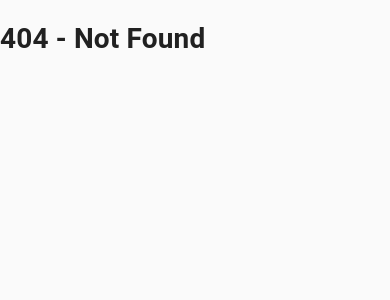
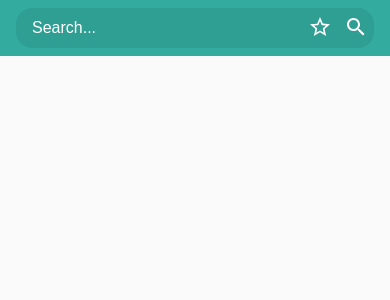
Before and after one commit to luknp/react-ts-ecommerce, a React (Create React App) app: page /products/list in a window 390 px wide. Before the commit this address had no page. Shown: the top 300 px of the page. Built offline with nearby package versions, Linux system fonts and the light colour scheme.

Commit message:
feat: add MobileHeader, ProductsList init

```diff
--- a/src/Routes.tsx
+++ b/src/Routes.tsx
@@ -2,6 +2,7 @@ import React from 'react';
 import Dashboard from 'pages/Dashboard';
 import { Switch, Route, Redirect } from 'react-router-dom';
 import NotFoundPage from 'pages/NotFound';
+import ProductsList from 'pages/ProductsList';
 
 function Routes() {
   return (
@@ -9,8 +10,11 @@ function Routes() {
       <Route exact path='/app'>
         <Dashboard />
       </Route>
+      <Route exact path='/products/list'>
+        <ProductsList />
+      </Route>
       <Route exact path='/'>
-        <Redirect to='/app' />
+        <Redirect to='/products/list' />
       </Route>
       <Route>
         <NotFoundPage />
--- /dev/null
+++ b/src/components/Header/MobileHeader/MobileHeader.tsx
@@ -0,0 +1,89 @@
+import React, { useState, useRef, FormEvent, ChangeEvent } from 'react';
+import {
+  Menu as MenuIcon,
+  MailOutline as MailIcon,
+  NotificationsNone as NotificationsIcon,
+  Person as AccountIcon,
+  Search as SearchIcon,
+  Send as SendIcon,
+  ArrowBack as ArrowBackIcon,
+  Brightness4 as Brightness4Icon,
+} from '@material-ui/icons';
+
+import { useHistory, useLocation } from 'react-router-dom';
+import ArrowBackIosIcon from '@material-ui/icons/ArrowBackIos';
+import StarBorderIcon from '@material-ui/icons/StarBorder';
+import ClearIcon from '@material-ui/icons/Clear';
+import './style.scss';
+
+export default function MobileHeader() {
+  const [isSearch, setIsSearch] = useState(false);
+  const [isTyping, setIsTyping] = useState(false);
+  const history = useHistory();
+  const inputElement = useRef<HTMLInputElement>(null);
+  const { pathname, search } = useLocation();
+  const [searchPhrase, setSearchPhrase] = useState('');
+
+  let isArrowBack = false;
+  if (isSearch || pathname !== '/products/list') {
+    isArrowBack = true;
+  }
+  const handleInputOnlick = () => {
+    history.push(`/app/shop/search`);
+    setIsSearch(true);
+    setIsTyping(true);
+  };
+
+  const handleInputOchange = (e: ChangeEvent<HTMLInputElement>) => {
+    setSearchPhrase(e.target.value);
+  };
+  function handleSubmit(e: FormEvent<HTMLFormElement>) {
+    setIsTyping(false);
+    setIsSearch(false);
+    // const newFilterParams = JSON.parse(JSON.stringify(filtersParams));
+    // newFilterParams['search'] = searchPhrase;
+    e.preventDefault();
+    inputElement?.current?.blur();
+  }
+
+  function handleClearInput() {
+    // inputElement?.current?.value = ''; //Invalid left-hand side in assignment expression?
+    inputElement?.current?.focus();
+  }
+
+  function handleBack() {
+    setIsTyping(false);
+    setIsSearch(false);
+    history.goBack();
+  }
+
+  return (
+    <div className='mobile-search-header-container'>
+      <form className='search-container' onSubmit={handleSubmit}>
+        {isArrowBack && <ArrowBackIosIcon onClick={handleBack} />}
+        <input
+          id='auto'
+          onClick={handleInputOnlick}
+          autoComplete='off'
+          placeholder='Search...'
+          className='search-input'
+          value={searchPhrase}
+          onChange={handleInputOchange}
+          ref={inputElement}
+        />
+        {isTyping ? (
+          <button type='button' className='favorite-button' onClick={handleClearInput} value='Cancel'>
+            <ClearIcon />
+          </button>
+        ) : (
+          <button className='favorite-button'>
+            <StarBorderIcon />
+          </button>
+        )}
+        <button type='submit' className='search-button'>
+          <SearchIcon />
+        </button>
+      </form>
+    </div>
+  );
+}
--- /dev/null
+++ b/src/components/Header/MobileHeader/index.ts
@@ -0,0 +1,2 @@
+import MobileHeader from './MobileHeader';
+export default MobileHeader;
--- /dev/null
+++ b/src/components/Header/MobileHeader/style.scss
@@ -0,0 +1,45 @@
+.mobile-search-header-container {
+  width: 100vw;
+  position: fixed;
+  background-color: var(--color-primary-light);
+  .search-container {
+    display: flex;
+    justify-content: center;
+    align-items: center;
+    border-radius: 1rem;
+    margin: 0.5rem 1rem;
+    color: white;
+    .search-input {
+      padding: 0;
+      padding-left: 1rem;
+      width: 100%;
+      height: 2.5rem;
+      font-weight: 500;
+      font-size: 1rem;
+      border-radius: 1rem 0 0 1rem;
+      background-color: rgba(0, 0, 0, 0.08);
+      color: white;
+      border: none;
+    }
+    .search-input::placeholder {
+      color: white;
+    }
+    .search-input:focus {
+      outline: none;
+    }
+    .search-button {
+      color: white;
+      background-color: rgba(0, 0, 0, 0.08);
+      border-radius: 1rem;
+      border-radius: 0 1rem 1rem 0;
+      border: none;
+      height: 2.5rem;
+    }
+    .favorite-button {
+      color: white;
+      background-color: rgba(0, 0, 0, 0.08);
+      border: none;
+      height: 2.5rem;
+    }
+  }
+}
--- /dev/null
+++ b/src/pages/ProductsList/ProductsList.tsx
@@ -0,0 +1,13 @@
+import React from 'react';
+import MobileHeader from 'components/Header/MobileHeader';
+import './style.scss';
+
+function ProductsList() {
+  return (
+    <div className=''>
+      <MobileHeader />
+    </div>
+  );
+}
+
+export default ProductsList;
--- /dev/null
+++ b/src/pages/ProductsList/index.ts
@@ -0,0 +1,2 @@
+import ProductsList from './ProductsList';
+export default ProductsList;
```
Also changed, not shown: src/pages/ProductsList/style.scss (added).
